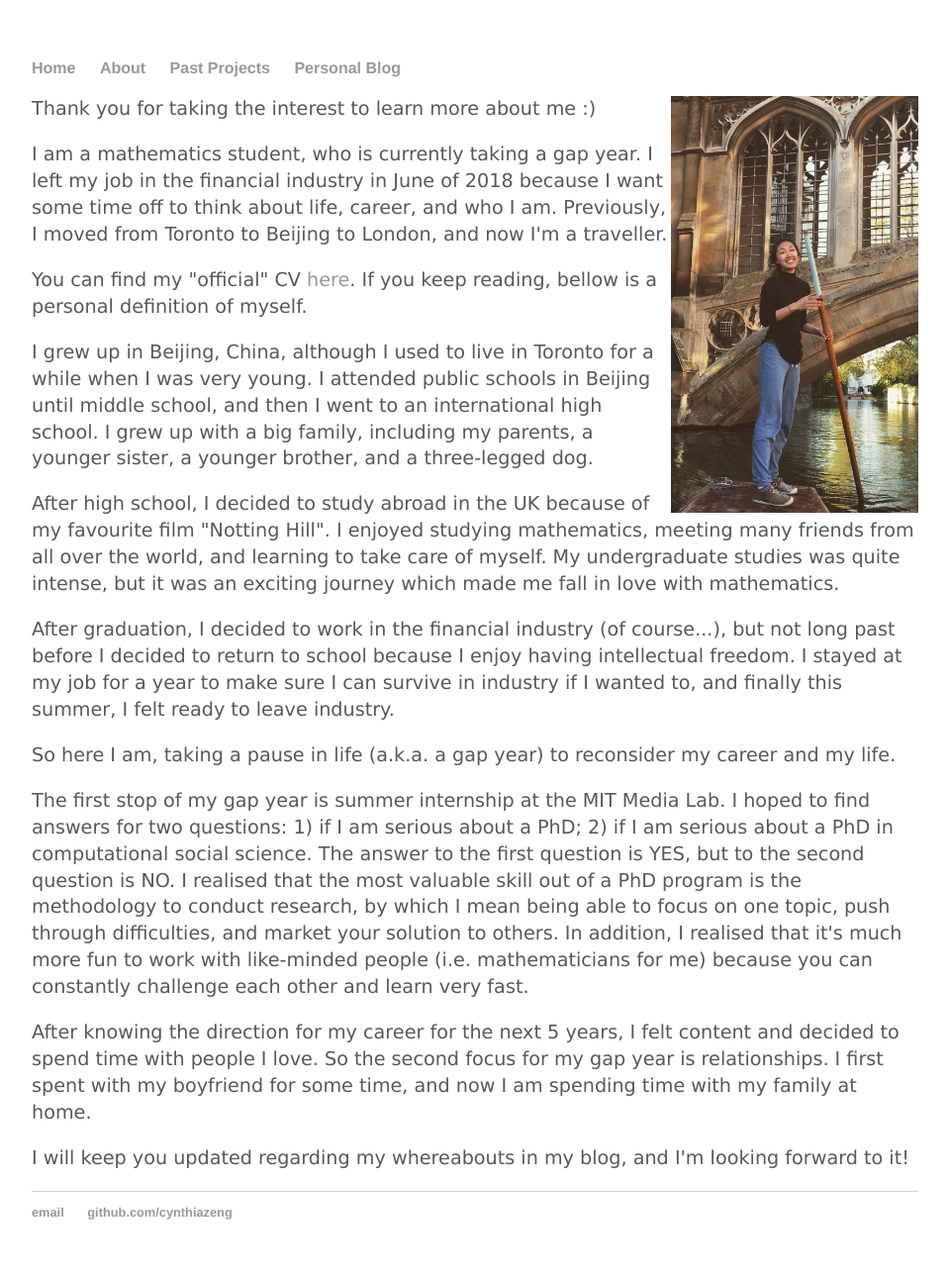
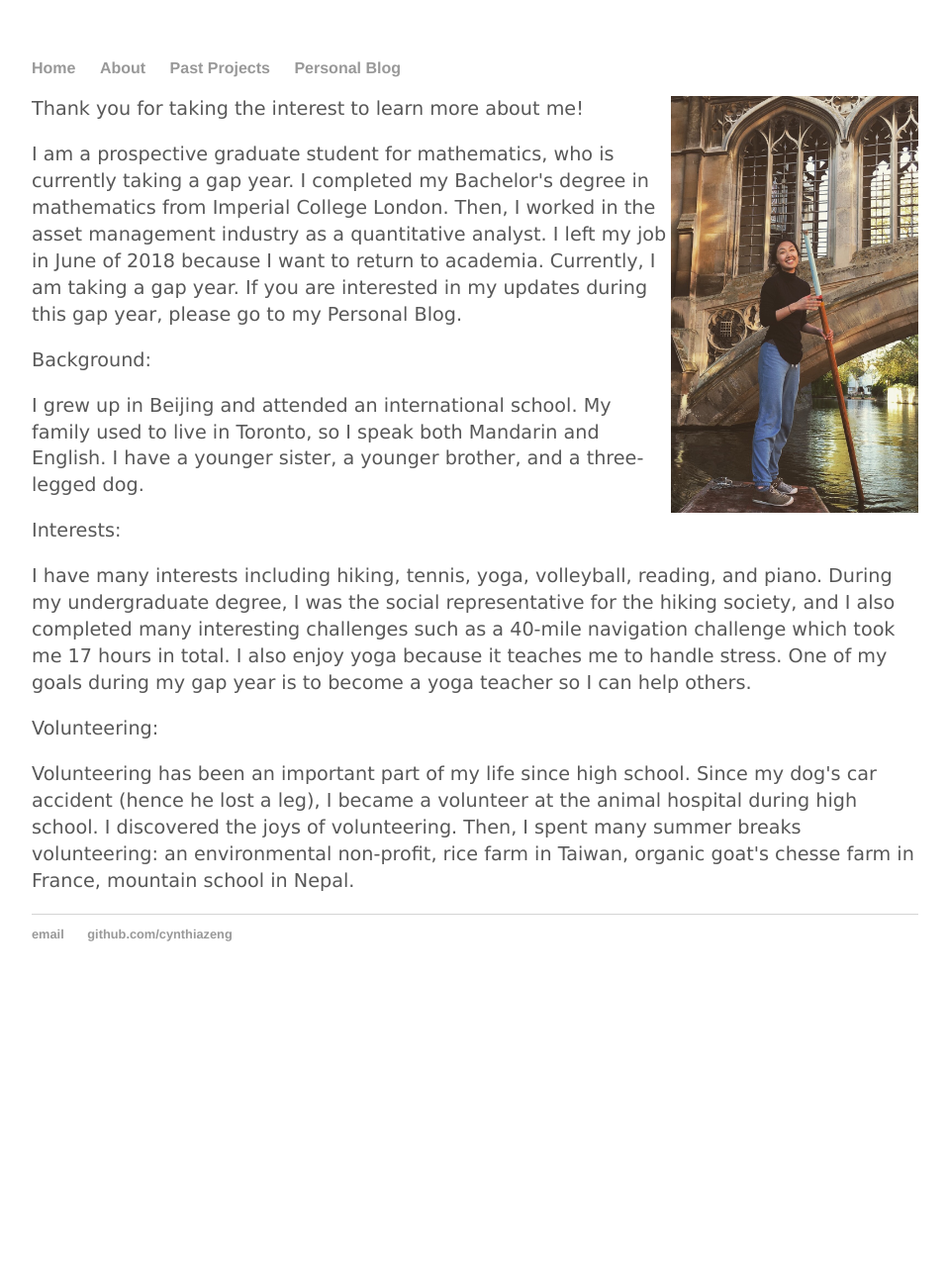
Before and after one commit to cynthia1234/cynthiazeng.github.io, a Jekyll site: the page built from about/index.html, in a window 1280 px wide. Shown: the whole page at 99% size, without its empty margins (160-1119 px from the left). Built offline with Jekyll 4.4.1, drawn with Linux system fonts in a browser that asks for light colours; after the commit the page ends 1011 px from its top, so only the background shows below that.

Commit message:
Update index.html

```diff
--- a/about/index.html
+++ b/about/index.html
@@ -5,22 +5,16 @@ title: About
 <div class="blurb">
 <img border="0" style= "float:right" src="/about/photo_punt.JPG" alt="Punting Picture" width="250">
 
-<p>Thank you for taking the interest to learn more about me :)   </p>
-<p> I am a mathematics student, who is currently taking a gap year. I left my job in the financial industry in June of 2018 because I want some time off to think about life, career, and who I am. Previously, I moved from Toronto to Beijing to London, and now I'm a traveller.</p>
+<p>Thank you for taking the interest to learn more about me!  </p>
+<p> I am a prospective graduate student for mathematics, who is currently taking a gap year. I completed my Bachelor's degree in mathematics from Imperial College London. Then, I worked in the asset management industry as a quantitative analyst. I left my job in June of 2018 because I want to return to academia. Currently, I am taking a gap year. If you are interested in my updates during this gap year, please go to my Personal Blog. </p>
 
-<p> You can find my "official" CV <a href="/about/CV_Cynthia_Zeng.pdf">here</a>. If you keep reading, bellow is a personal definition of myself.</p>
+<p class="thick">Background:</p>
+<p> I grew up in Beijing and attended an international school. My family used to live in Toronto, so I speak both Mandarin and English. I have a younger sister, a younger brother, and a three-legged dog. </p>
 
-<p> I grew up in Beijing, China, although I used to live in Toronto for a while when I was very young. I attended public schools in Beijing until middle school, and then I went to an international high school. I grew up with a big family, including my parents, a younger sister, a younger brother, and a three-legged dog. </p>
+<p class="thick">Interests:</p>
+	<p> I have many interests including hiking, tennis, yoga, volleyball, reading, and piano. During my undergraduate degree, I was the social representative for the hiking society, and I also completed many interesting challenges such as a 40-mile navigation challenge which took me 17 hours in total. I also enjoy yoga because it teaches me to handle stress. One of my goals during my gap year is to become a yoga teacher so I can help others.</p>
 
-<p> After high school, I decided to study abroad in the UK because of my favourite film "Notting Hill". I enjoyed studying mathematics, meeting many friends from all over the world, and learning to take care of myself. My undergraduate studies was quite intense, but it was an exciting journey which made me fall in love with mathematics. </p>
+<p class="thick">Volunteering:</p>
+<p> Volunteering has been an important part of my life since high school. Since my dog's car accident (hence he lost a leg), I became a volunteer at the animal hospital during high school. I discovered the joys of volunteering. Then, I spent many summer breaks volunteering: an environmental non-profit, rice farm in Taiwan, organic goat's chesse farm in France, mountain school in Nepal. </p>
 
-<p> After graduation, I decided to work in the financial industry (of course...), but not long past before I decided to return to school because I enjoy having intellectual freedom. I stayed at my job for a year to make sure I can survive in industry if I wanted to, and finally this summer, I felt ready to leave industry. </p>
-
-<p> So here I am, taking a pause in life (a.k.a. a gap year) to reconsider my career and my life. </p>
-
-<p> The first stop of my gap year is summer internship at the MIT Media Lab. I hoped to find answers for two questions: 1) if I am serious about a PhD; 2) if I am serious about a PhD in computational social science. The answer to the first question is YES, but to the second question is NO. I realised that the most valuable skill out of a PhD program is the methodology to conduct research, by which I mean being able to focus on one topic, push through difficulties, and market your solution to others. In addition, I realised that it's much more fun to work with like-minded people (i.e. mathematicians for me) because you can constantly challenge each other and learn very fast. </p>
-
-<p> After knowing the direction for my career for the next 5 years, I felt content and decided to spend time with people I love. So the second focus for my gap year is relationships. I first spent with my boyfriend for some time, and now I am spending time with my family at home. </p>
-
-<p>I will keep you updated regarding my whereabouts in my blog, and I'm looking forward to it!</p>
 </div><!-- /.blurb -->
```
